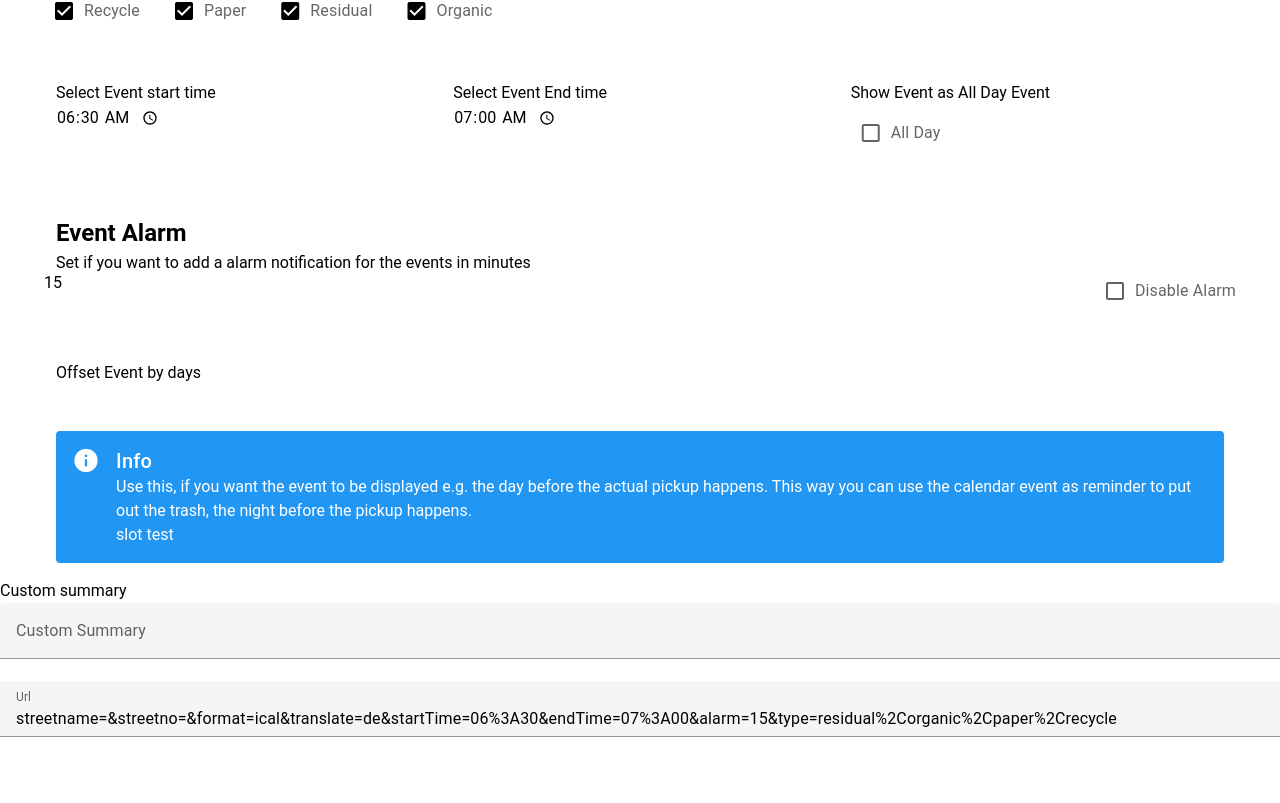
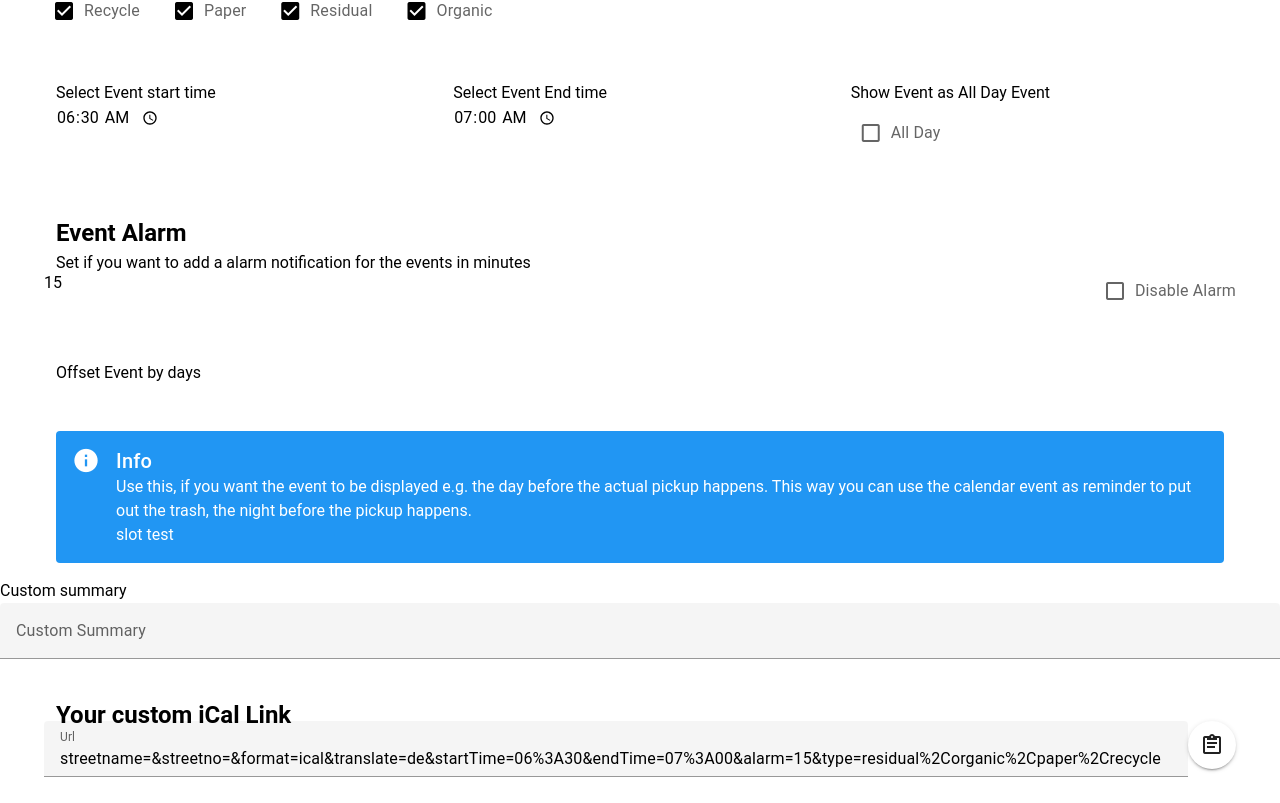
Before and after one commit to pano9000/aws-stuttgart-pickup-dates-service, a Nuxt app: page /ICalGenerator in a window 1280 px wide. Shown: the part 239-1042 px from the top of the page. Before the commit the page ends 998 px from the top, so only its background shows below. Built offline with nearby package versions, Linux system fonts and the light colour scheme; some icons are missing.

Commit message:
(pages/ICalGenerator): move iCal URL result to a v-container with copy to clipboard btn (WIP)

```diff
--- a/pages/ICalGenerator.vue
+++ b/pages/ICalGenerator.vue
@@ -91,6 +91,9 @@
   >
   </v-text-field>
 
+  <v-container>
+    <h2>Your custom iCal Link</h2>
+    <v-row>
       <v-text-field
         class="h-25"
         label="Url"
@@ -99,6 +102,14 @@
       >
       </v-text-field>
 
+      <v-tooltip text="Copy to Clipboard" location="top">
+        <template v-slot:activator="{ props }">
+          <v-btn icon="mdi-clipboard-text-outline" v-bind="props"></v-btn> <!-- use clipboard-check-outline for checked state -->
+        </template>
+      </v-tooltip>
+
+    </v-row>
+  </v-container>
 </template>
 
 <script setup lang="ts">
```
Lines whose indentation alone changed are shown as unchanged.
